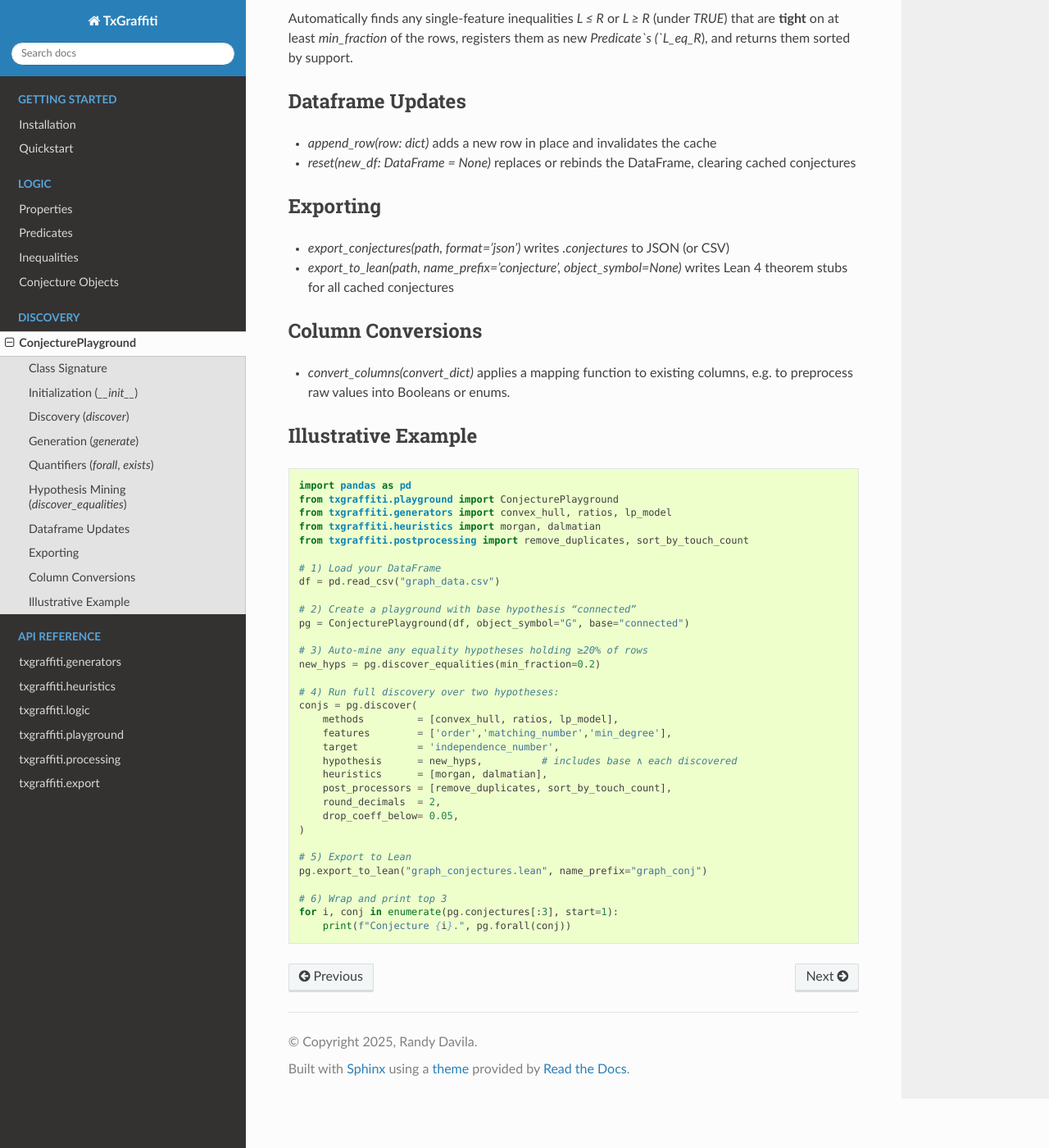
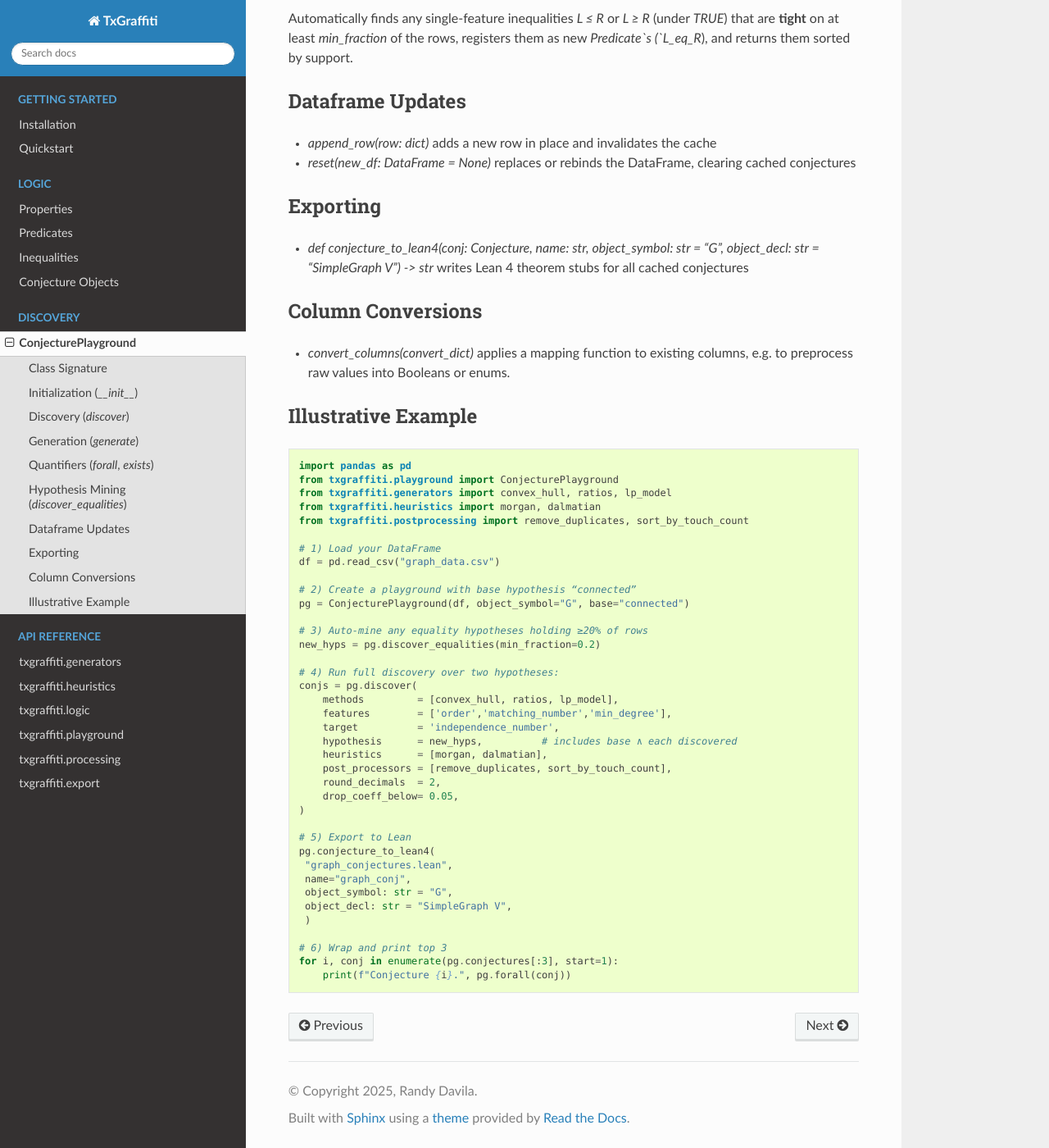
Before and after one commit to RandyRDavila/TxGraffiti2, a Sphinx documentation site: the page built from docs/source/playground/conjecture_playground.rst, in a window 1280 px wide and 1400 px high, scrolled down 1987 px. Shown: the whole window at 82% size. Built offline with Sphinx 7.4.7 and the Read the Docs theme 3.1.0, drawn with Linux system fonts in a browser that asks for light colours; pages that are not in the unit, such as notebooks, are missing from menus.

```diff
--- a/docs/source/playground/conjecture_playground.rst
+++ b/docs/source/playground/conjecture_playground.rst
@@ -110,8 +110,7 @@
 Exporting
 ----------
 
-- `export_conjectures(path, format='json')` writes `.conjectures` to JSON (or CSV)
-- `export_to_lean(path, name_prefix='conjecture', object_symbol=None)` writes Lean 4
+- `def conjecture_to_lean4(conj: Conjecture, name: str, object_symbol: str = "G", object_decl: str = "SimpleGraph V") -> str` writes Lean 4
   theorem stubs for all cached conjectures
 
 Column Conversions
@@ -153,7 +152,12 @@
    )
 
    # 5) Export to Lean
-   pg.export_to_lean("graph_conjectures.lean", name_prefix="graph_conj")
+   pg.conjecture_to_lean4(
+    "graph_conjectures.lean",
+    name="graph_conj",
+    object_symbol: str = "G",
+    object_decl: str = "SimpleGraph V",
+    )
 
    # 6) Wrap and print top 3
    for i, conj in enumerate(pg.conjectures[:3], start=1):
```
Also changed, not shown: example.ipynb.
